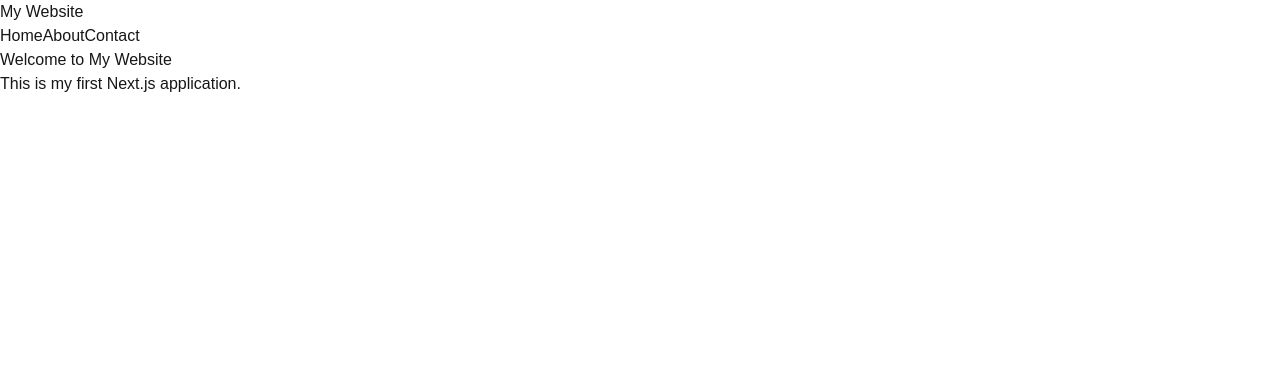
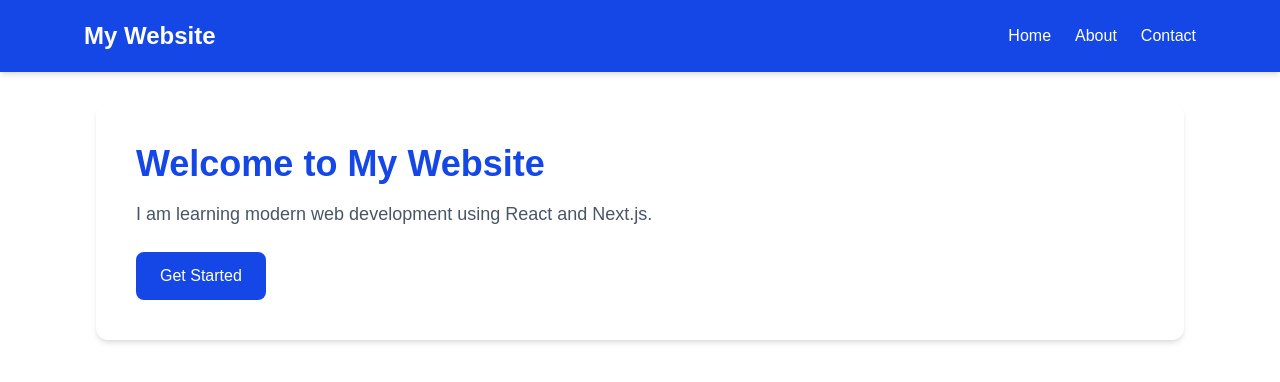
Before and after one commit to NIZAMADDEEN/vibe-coding-training, a Next.js app in the folder week-03-nextjs/: page / in a window 1280 px wide. Shown: the top 382 px of the page. Built offline with nearby package versions, Linux system fonts and the light colour scheme.

Commit message:
Nizams Academy Update

```diff
--- a/week-03-nextjs/src/app/about/page.tsx
+++ b/week-03-nextjs/src/app/about/page.tsx
@@ -1,8 +1,15 @@
 export default function About() {
   return (
-    <main>
-      <h1>About Us</h1>
-      <p>We are learning modern web development with Next.js.</p>
+    <main className="mx-auto max-w-6xl p-8">
+      <section className="rounded-xl bg-white p-8 shadow-md">
+        <h1 className="mb-4 text-3xl font-bold text-blue-700">
+          About Us
+        </h1>
+
+        <p className="text-gray-600">
+          We are learning how to build modern websites using Next.js.
+        </p>
+      </section>
     </main>
   );
 }
--- a/week-03-nextjs/src/app/contact/page.tsx
+++ b/week-03-nextjs/src/app/contact/page.tsx
@@ -1,8 +1,15 @@
 export default function Contact() {
   return (
-    <main>
-      <h1>Contact Us</h1>
-      <p>Email: example@email.com</p>
+    <main className="mx-auto max-w-6xl p-8">
+      <section className="rounded-xl bg-white p-8 shadow-md">
+        <h1 className="mb-4 text-3xl font-bold text-blue-700">
+          Contact Us
+        </h1>
+
+        <p className="text-gray-600">
+          Email: example@email.com
+        </p>
+      </section>
     </main>
   );
 }
--- a/week-03-nextjs/src/app/layout.tsx
+++ b/week-03-nextjs/src/app/layout.tsx
@@ -14,18 +14,29 @@ export default function RootLayout({
 }>) {
   return (
     <html lang="en">
-      <body>
-        <header>
-          <h2>My Website</h2>
+      <body className="min-h-screen bg-gray-100 text-gray-800">
+        <header className="bg-blue-700 text-white shadow-md">
+          <div className="mx-auto flex max-w-6xl items-center justify-between p-5">
+            <h2 className="text-2xl font-bold">My Website</h2>
 
-          <nav>
-            <Link href="/">Home</Link>
-            <Link href="/about">About</Link>
-            <Link href="/contact">Contact</Link>
-          </nav>
+            <nav className="flex gap-6">
+              <Link href="/" className="hover:text-yellow-300">
+                Home
+              </Link>
+
+              <Link href="/about" className="hover:text-yellow-300">
+                About
+              </Link>
+
+              <Link href="/contact" className="hover:text-yellow-300">
+                Contact
+              </Link>
+            </nav>
+          </div>
         </header>
 
         {children}
+
       </body>
     </html>
   );
--- a/week-03-nextjs/src/app/page.tsx
+++ b/week-03-nextjs/src/app/page.tsx
@@ -1,8 +1,19 @@
 export default function Home() {
   return (
-    <main>
-      <h1>Welcome to My Website</h1>
-      <p>This is my first Next.js application.</p>
+    <main className="mx-auto max-w-6xl p-8">
+      <section className="rounded-xl bg-white p-10 shadow-md">
+        <h1 className="mb-4 text-4xl font-bold text-blue-700">
+          Welcome to My Website
+        </h1>
+
+        <p className="mb-6 text-lg text-gray-600">
+          I am learning modern web development using React and Next.js.
+        </p>
+
+        <button className="rounded-lg bg-blue-700 px-6 py-3 text-white hover:bg-blue-800">
+          Get Started
+        </button>
+      </section>
     </main>
   );
 }
```
